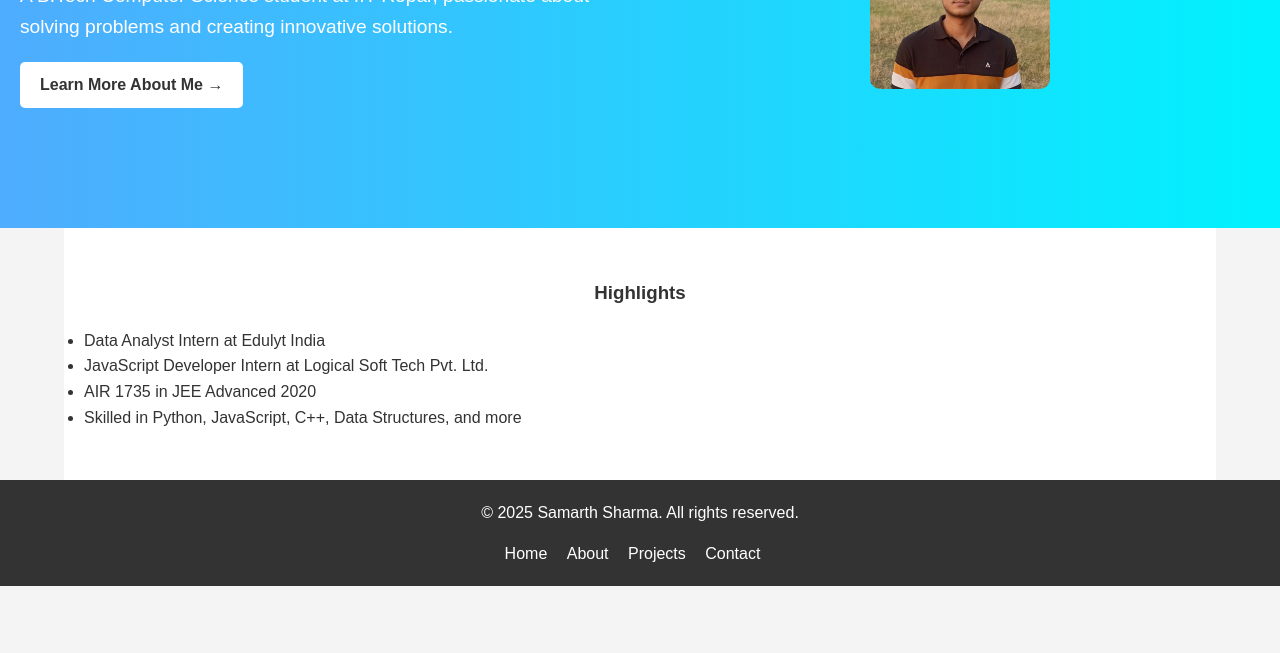
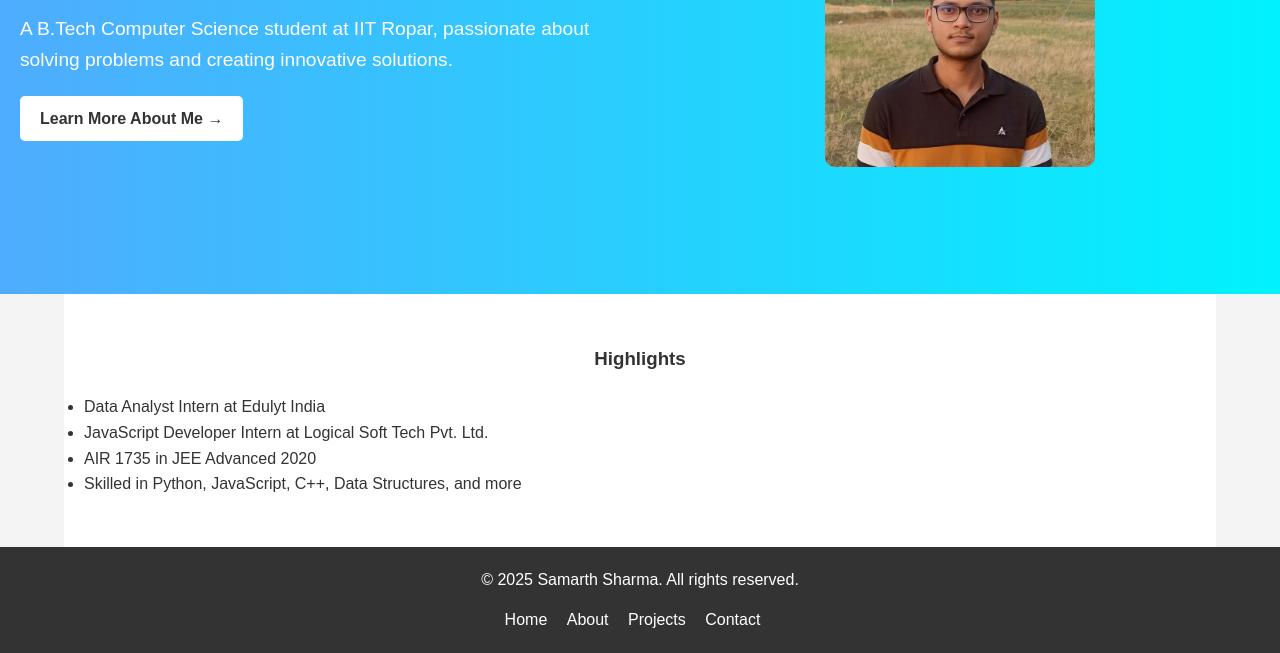
Before and after one commit to graziton/graziton.github.io, a plain HTML site: page index.html in a window 1280 px wide. Shown: the part 360-1013 px from the top of the page. Before the commit the page ends 946 px from the top, so only its background shows below. Drawn offline with Linux system fonts and the light colour scheme.

Commit message:
Initial commit: Adding website files

```diff
--- a/css/style.css
+++ b/css/style.css
@@ -112,7 +112,7 @@ header nav ul li a:hover {
 }
 
 .hero-image img {
-  width: 30%; /* Reduces the size of the image */
+  width: 45%; /* Reduces the size of the image */
   height: auto; /* Maintains aspect ratio */
   border-radius: 10px; /* Optional rounded corners */
 }
```
